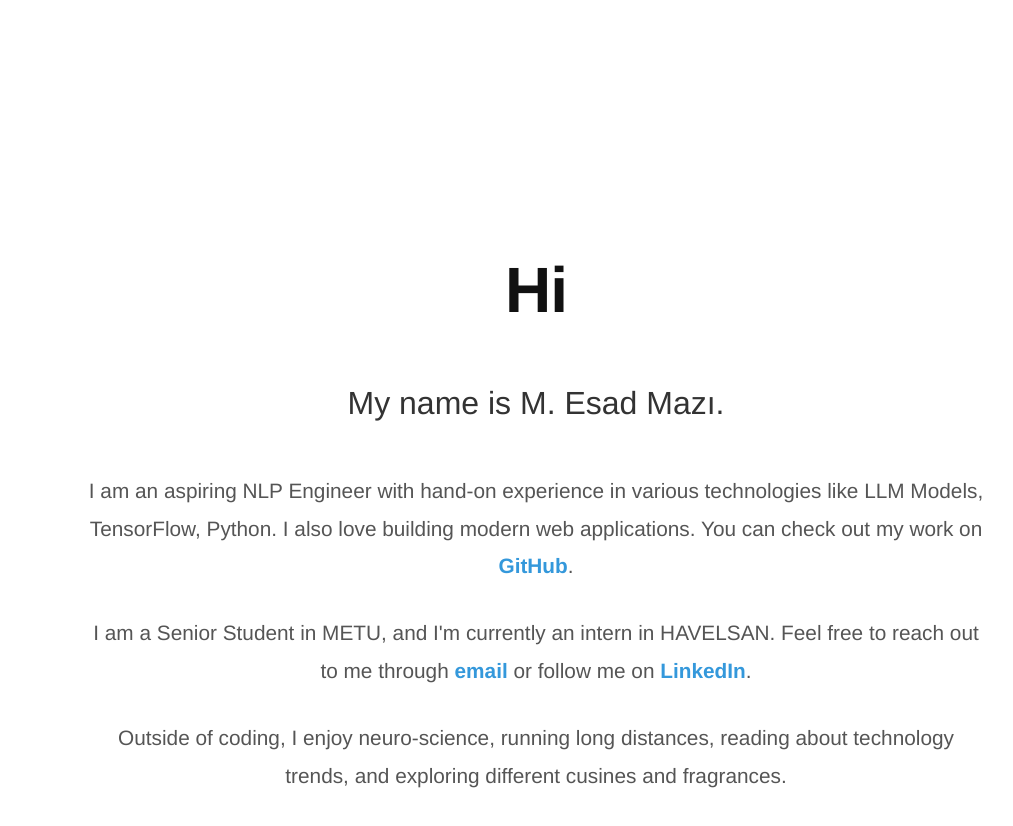
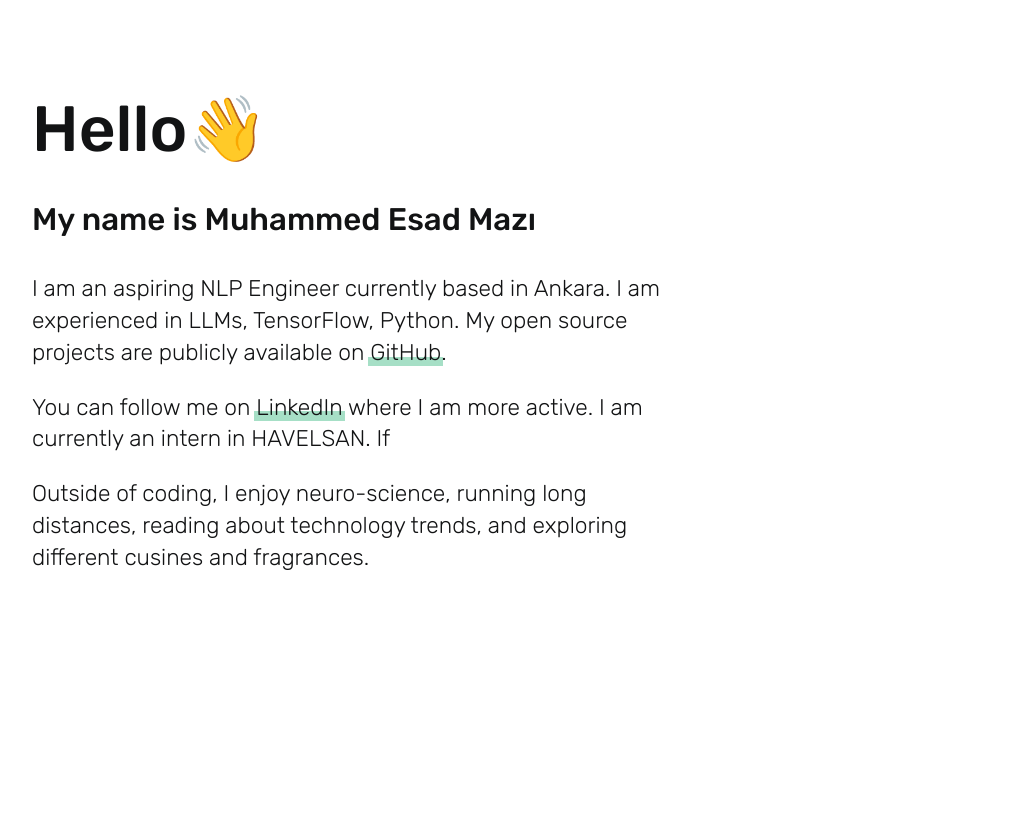
Before and after one commit to esadmazi/esadmazi.github.io, a plain HTML site: page index.html in a window 1280 px wide. Shown: the whole page, without its empty margins (104-1117 px from the left). After the commit the page ends 800 px from the top, so only its background shows below. Drawn offline with Linux system fonts and the light colour scheme.

Commit message:
Update index.html

```diff
--- a/index.html
+++ b/index.html
@@ -1,137 +1,74 @@
+
 <!DOCTYPE html>
 <html lang="en">
   <head>
-  <meta charset="UTF-8">
-  <meta name="viewport" content="width=device-width, initial-scale=1.0">
-  <title>Esad Mazı</title>
+    <meta charset="utf-8" />
+    <meta http-equiv="X-UA-Compatible" content="IE=edge" />
+    <title>Evan You</title>
+    <meta name="viewport" content="width=device-width, initial-scale=1" />
+    <link
+      href="https://fonts.googleapis.com/css?family=Rubik:300,500,700"
+      rel="stylesheet"
+    />
     <style>
-  <style>
-    /* Reset some default styles */
-    * {
-      margin: 0;
-      padding: 0;
-      box-sizing: border-box;
+      body {
+        font-family: 'Rubik', -apple-system, BlinkMacSystemFont, 'Segoe UI',
+          Roboto, Oxygen, Ubuntu, Cantarell, 'Open Sans', 'Helvetica Neue',
+          sans-serif;
+        font-size: calc(10px + 0.33vw);
+        -webkit-font-smoothing: antialiased;
+        padding: 5vh 10vw;
+        color: #121314;
       }
-
-    /* General Styles */
-    body {
-      font-family: 'Helvetica Neue', Arial, sans-serif;
-      margin: 0;
-      padding: 0;
-      background-color: #fff;
-      color: #333;
-      line-height: 1.8;
+      h1 {
+        font-size: 4.5em;
+        font-weight: 500;
+        margin-bottom: 0;
       }
-
-    .container {
-      max-width: 900px;
-      margin: 150px auto;
-      padding: 40px;
-      text-align: center;
-      background-color: #fff;
+      p {
+        font-size: 1.6em;
+        font-weight: 300;
+        line-height: 1.4;
+        max-width: 28em;
       }
-
-    h1 {
-      font-size: 4em;
-      font-weight: bold;
-      color: #111;
-      margin-bottom: 20px;
-      letter-spacing: -1px;
+      a {
+        text-decoration: none;
+        white-space: nowrap;
+        color: #121314;
+        position: relative;
       }
-
-    h2 {
-      font-size: 2em;
-      color: #333;
-      margin-bottom: 40px;
-      font-weight: 300;
+      a:after {
+        content: '';
+        position: absolute;
+        z-index: -1;
+        top: 66%;
+        left: -0.1em;
+        right: -0.1em;
+        bottom: 0;
+        transition: top 200ms cubic-bezier(0, 0.8, 0.13, 1);
+        background-color: rgba(79, 192, 141, 0.5);
       }
-
-    p {
-      font-size: 1.3em;
-      color: #555;
-      margin-bottom: 30px;
-    }
-
-    /* Stylish Links */
-    a {
-      color: #3498db;
-      text-decoration: none;
-      font-weight: bold;
-      position: relative;
-      transition: all 0.3s ease;
-    }
-
-    a::after {
-      content: '';
-      width: 0;
-      height: 2px;
-      background-color: #3498db;
-      position: absolute;
-      left: 0;
-      bottom: -4px;
-      transition: width 0.3s ease;
-    }
-
-    a:hover::after {
-      width: 100%;
-    }
-
-    a:hover {
-      color: #2c3e50;
-    }
-
-    /* Footer */
-    footer {
-      text-align: center;
-      padding: 20px;
-      background-color: #f8f9fa;
-      position: fixed;
-      bottom: 0;
-      width: 100%;
-    }
-
-    footer p {
-      font-size: 1em;
-      color: #777;
-    }
-
-    @media (max-width: 768px) {
-      .container {
-        padding: 20px;
-        margin: 50px 10px;
-      }
-
-      h1 {
-        font-size: 3em;
-      }
-
-      h2 {
-        font-size: 1.5em;
-      }
-
-      p {
-        font-size: 1.1em;
-      }
+      a:hover:after {
+        top: 0%;
       }
     </style>
   </head>
   <body>
-  <div class="container">
-    <h1>Hi</h1>
-    <h2>My name is M. Esad Mazı.</h2>
+    <h1>Hello👋</h1>
+    <p style="font-weight: 500; font-size: 2.2em">My name is Muhammed Esad Mazı</p>
     <p>
-      I am an aspiring NLP Engineer with hand-on experience in various technologies like LLM Models, TensorFlow, Python.
-      I also love building modern web applications. You can check out my work on
-      <a href="https://github.com/your-github" target="_blank">GitHub</a>.
+      I am an aspiring NLP Engineer currently based in Ankara. I am experienced in LLMs, TensorFlow, Python.
+      My open source projects are publicly available on
+      <a href="https://github.com/esadmazi" target="_blank">GitHub</a>.
     </p>
     <p>
-      I am a Senior Student in METU, and I'm currently an intern in HAVELSAN.
-      Feel free to reach out to me through <a href="mailto:esad.mazi@metu.edu.tr">email</a> or follow me on
-      <a href="https://linkedin.com/esad-mazi" target="_blank">LinkedIn</a>.
+      You can follow me on
+      <a href="https://linkedin.com/esad-mazi" target="_blank">LinkedIn</a>
+      where I am more active. I am currently an intern in HAVELSAN. If
     </p>
     <p>
-      Outside of coding, I enjoy neuro-science, running long distances, reading about technology trends, and exploring different cusines and fragrances.
+      Outside of coding, I enjoy neuro-science, running long distances,
+      reading about technology trends, and exploring different cusines and fragrances.
     </p>
-  </div>
   </body>
 </html>
```
Lines whose indentation alone changed are shown as unchanged.
